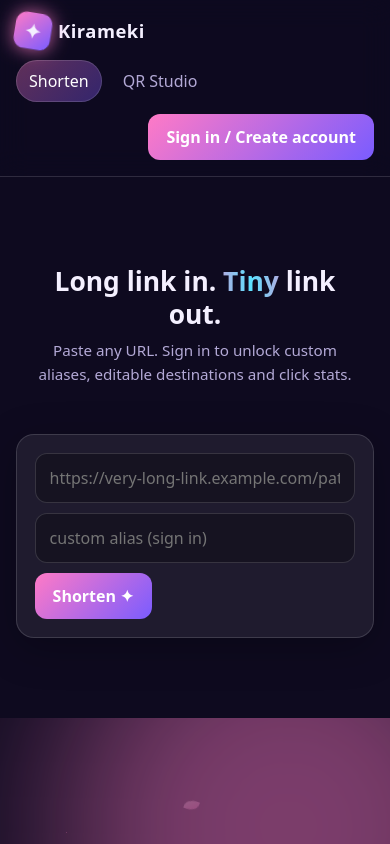
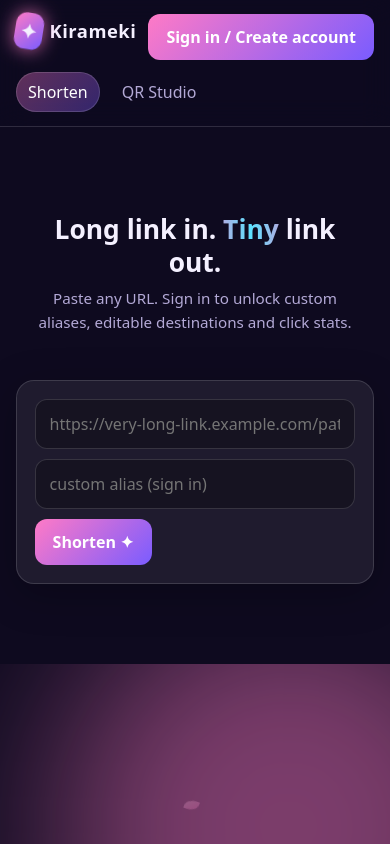
Before and after one commit to thanush0/kirameki, a website with bundled scripts: page public/index.html in a window 390 px wide. Built offline with nearby package versions, Linux system fonts and the light colour scheme.

Commit message:
Polish mobile navigation alignment

```diff
--- a/public/style.css
+++ b/public/style.css
@@ -383,3 +383,63 @@ tr:hover td { background: rgba(255,255,255,.04); }
     max-width: 100%;
   }
 }
+
+
+
+/* Final mobile header alignment */
+@media (max-width: 600px) {
+  .top {
+    display: grid;
+    grid-template-columns: minmax(0, 1fr) auto;
+    align-items: center;
+    gap: 12px;
+    padding: 14px 16px;
+  }
+
+  .top .brand {
+    grid-column: 1;
+    grid-row: 1;
+    justify-self: start;
+    white-space: nowrap;
+  }
+
+  .top .tabs {
+    grid-column: 1 / -1;
+    grid-row: 2;
+    display: flex;
+    flex-direction: row;
+    flex-wrap: wrap;
+    align-items: center;
+    justify-content: flex-start;
+    gap: 6px 10px;
+    width: 100%;
+  }
+
+  .top .tab {
+    margin: 0;
+    padding: 8px 12px;
+    white-space: nowrap;
+  }
+
+  .top .tabs + * {
+    grid-column: 2;
+    grid-row: 1;
+    justify-self: end;
+  }
+
+  .top button,
+  .top .btn {
+    min-height: 40px;
+    white-space: nowrap;
+  }
+
+  .hero {
+    padding: 26px 18px 20px;
+  }
+
+  #form-short,
+  #form-qr {
+    width: 100%;
+    min-width: 0;
+  }
+}
```
